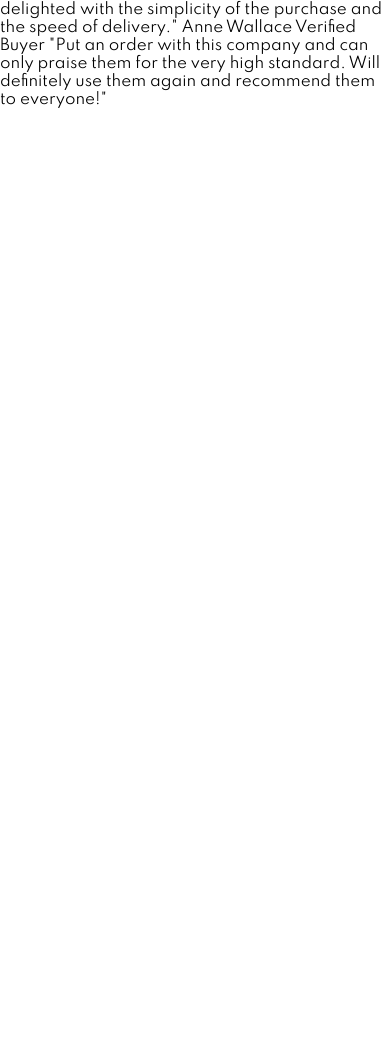
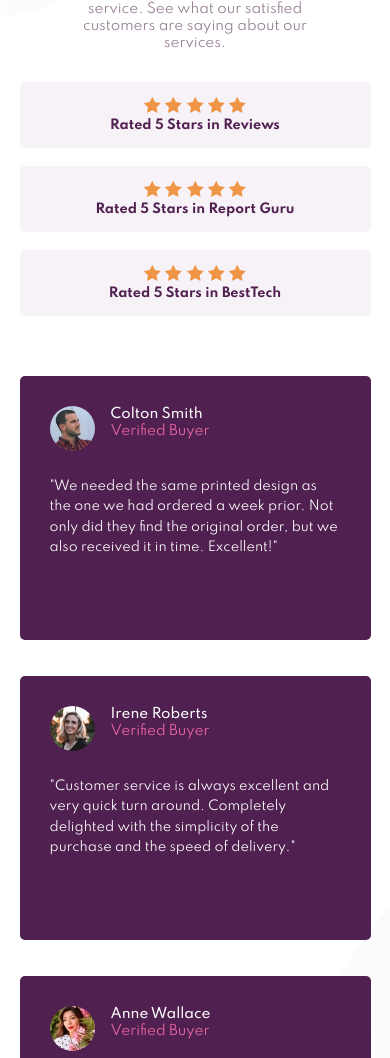
Before and after one commit to Nazaf64/social-proof-section, a plain HTML site: page index.html in a window 390 px wide. Shown: the part 215-1273 px from the top of the page. Before the commit the page ends 844 px from the top, so only its background shows below. Drawn offline with Linux system fonts and the light colour scheme.

Commit message:
desktop and mobile view seem to be working

```diff
--- a/index.html
+++ b/index.html
@@ -12,31 +12,93 @@
 
   </head>
   <body>
-    10,000+ of our users love our products.
+    <div id="full-container">
+      <main>
+        <div id="text-container">
+          <div id="main-text">
+            <h1>10,000+ of our users love our products.</h1>
+            <h2>We only provide great products combined with excellent customer service. See what our satisfied customers are saying about our services.</h2>
+          </div>
+        </div>
 
-    We only provide great products combined with excellent customer service.
-    See what our satisfied customers are saying about our services.
+        <div id="main-rating">
+          <div class="rating-box rate-one">
+            <div class="stars">
+              <img src="images/icon-star.svg" alt="star-icon">
+              <img src="images/icon-star.svg" alt="star-icon">
+              <img src="images/icon-star.svg" alt="star-icon">
+              <img src="images/icon-star.svg" alt="star-icon">
+              <img src="images/icon-star.svg" alt="star-icon">
+            </div>
+            <p>Rated 5 Stars in Reviews</p>
+          </div>
 
-    Rated 5 Stars in Reviews
-    Rated 5 Stars in Report Guru
-    Rated 5 Stars in BestTech
+          <div class="rating-box rate-two">
+            <div class="stars">
+              <img src="images/icon-star.svg" alt="star-icon">
+              <img src="images/icon-star.svg" alt="star-icon">
+              <img src="images/icon-star.svg" alt="star-icon">
+              <img src="images/icon-star.svg" alt="star-icon">
+              <img src="images/icon-star.svg" alt="star-icon">
+            </div>
+            <p>Rated 5 Stars in Report Guru</p>
+          </div>
 
-    Colton Smith
-    Verified Buyer
-    "We needed the same printed design as the one we had ordered a week prior.
-    Not only did they find the original order, but we also received it in time.
-    Excellent!"
+          <div class="rating-box rate-three">
+            <div class="stars">
+              <img src="images/icon-star.svg" alt="star-icon">
+              <img src="images/icon-star.svg" alt="star-icon">
+              <img src="images/icon-star.svg" alt="star-icon">
+              <img src="images/icon-star.svg" alt="star-icon">
+              <img src="images/icon-star.svg" alt="star-icon">
+            </div>
+            <p>Rated 5 Stars in BestTech</p>
+          </div>
+        </div>
+      </main>
 
-    Irene Roberts
-    Verified Buyer
-    "Customer service is always excellent and very quick turn around. Completely
-    delighted with the simplicity of the purchase and the speed of delivery."
+      <section id="cards-section">
+        <div class="card-container">
+          <div class="card-wrapper one">
+            <div class="card-header">
+              <img src="images/image-colton.jpg" alt="pic1">
+              <div class="card-header-text">
+                <h3>Colton Smith</h3>
+                <h4>Verified Buyer</h4>
+              </div>
+            </div>
+            <p>"We needed the same printed design as the one we had ordered a week prior. Not only did they find the original order, but we also received it in time. Excellent!"</p>
+          </div>
+        </div>
 
-    Anne Wallace
-    Verified Buyer
-    "Put an order with this company and can only praise them for the very high
-    standard. Will definitely use them again and recommend them to everyone!"
+        <div class="card-container">
+          <div class="card-wrapper two">
+            <div class="card-header">
+              <img src="images/image-irene.jpg" alt="pic2">
+              <div class="card-header-text">
+                <h3>Irene Roberts</h3>
+                <h4>Verified Buyer</h4>
+              </div>
+            </div>
+            <p>"Customer service is always excellent and very quick turn around. Completely delighted with the simplicity of the purchase and the speed of delivery."</p>
+          </div>
+        </div>
 
+        <div class="card-container">
+          <div class="card-wrapper three">
+            <div class="card-header">
+              <img src="images/image-anne.jpg" alt="pic3">
+              <div class="card-header-text">
+                <h3>Anne Wallace</h3>
+                <h4>Verified Buyer</h4>
+              </div>
+            </div>
+            <p>"Put an order with this company and can only praise them for the very high standard. Will definitely use them again and recommend them to everyone!"</p>
+          </div>
+        </div>
+
+      </section>
+    </div>
 
   </body>
 </html>
--- a/style.css
+++ b/style.css
@@ -5,6 +5,7 @@
     --light-grayish-magenta: hsl(300, 24%, 96%);
     --white: hsl(0, 0%, 100%);
 
+    --border-radius: 5px;
 }
 
 *{
@@ -14,9 +15,199 @@
     font-size: 15px;
     -webkit-box-sizing: border-box;
             box-sizing: border-box;
-    color: var(--very-dark-blue);
+}
+
+body{
+    min-height: 100vh;
+    background-image: url('images/bg-pattern-top-desktop.svg'), url('images/bg-pattern-bottom-desktop.svg');
+    background-repeat: no-repeat;
+    background-position: top left, bottom -5em right;
+    display: grid;
+    align-content: center;
+}
+
+#full-container{
+    max-width: 68em;
+    width: 90%;
+    margin: 4em auto;
+}
+
+main{
+    display: grid;
+    grid-template-columns: 1fr 1fr;
+}
+
+#main-text{
+    width: 80%;
+}
+
+#main-text h1{
+    color: var(--very-dark-magenta);
+    font-weight: 700;
+    font-size: 2.5em;
+}
+
+#main-text h2{
+    color: var(--dark-grayish-magenta);
+    font-weight: 400;
+    font-size: 0.9em;
+    margin-top: 1em;
+}
+
+#main-rating{
+    display: grid;
+    gap: 1.2em;
+}
+
+.rating-box{
+    display: grid;
+    grid-template-columns: 1fr 2fr;
+    justify-content: start;
+    background-color: var(--light-grayish-magenta);
+    border-radius: var(--border-radius);
+    color: var(--very-dark-magenta);
+    font-weight: 700;
+    padding: 1em 2em;
+    width: 88%;
+}
+
+.rating-box p{
+    font-size: 0.85em;
+}
+
+.rate-one{
+    justify-self: start;
+}
+
+.rate-two{
+    justify-self: center;
+}
+
+.rate-three{
+    justify-self: end;
+}
+
+#cards-section{
+    display: grid;
+    justify-content: space-between;
+    align-content: center;
+    grid-template-columns: 1fr 1fr 1fr;
+    gap: 1.5em;
+    margin: 0 auto;
+    margin-top: 5em;
+}
+
+.card-container{
+    min-height: 20em;
+    display: grid;
+}
+
+.card-container .one{
+    align-self: start;
+}
+
+.card-container .two{
+    align-self: center;
+}
+
+.card-container .three{
+    align-self: end;
+}
+
+.card-wrapper{
+    background-color: var(--very-dark-magenta);
+    color: white;
+    height: 88%;
+    border-radius: var(--border-radius);
+    padding: 2em;
+}
+
+.card-wrapper p{
+    font-size: 0.85em;
+    font-weight: 400;
+    line-height: 1.6em;
+    margin-top: 2em;
+}
+
+.card-header{
+    display: grid;
+    grid-template-columns: 1fr 5fr;
+    justify-content: start;
+    gap: 1em;
+}
+
+.card-header img{
+    border-radius: 50%;
+    height: 3em;
+}
+
+.card-header-text h3{
+    font-weight: 500;
+}
+
+.card-header-text h4{
+    font-weight: 400;
+    color: var(--soft-pink);
+}
+
+.card-header-text h3, .card-header-text h4{
+    font-size: 0.9em;
 }
 
 @media screen and (max-width:850px){
+    body{
+        background-image: url('images/bg-pattern-top-mobile.svg'), url('images/bg-pattern-bottom-mobile.svg');
+    }
 
+    main{
+        grid-template-columns: 1fr;
+    }
+
+    #main-text{
+        text-align: center;
+        margin: 0 auto;
+    }
+
+    #main-text h1{
+        color: var(--very-dark-magenta);
+        font-weight: 700;
+        font-size: 2em;
+    }
+
+    #main-rating{
+        margin-top: 2em;
+    }
+
+    .rating-box{
+        grid-template-columns: 1fr;
+        width: 100%;
+        text-align: center;
+    }
+
+    .rate-one{
+        justify-self: center;
+    }
+
+    .rate-three{
+        justify-self: center;
+    }
+
+    #cards-section{
+        grid-template-columns: 1fr;
+        gap: 0em;
+        margin-top: 4em;
+        max-width: 30em;
+    }
+
+    .card-container{
+        min-height: 20em;
+    }
+
+    .card-container .two{
+        align-self: start;
+    }
+
+    .card-container .three{
+        align-self: start;
+    }
 }
```
